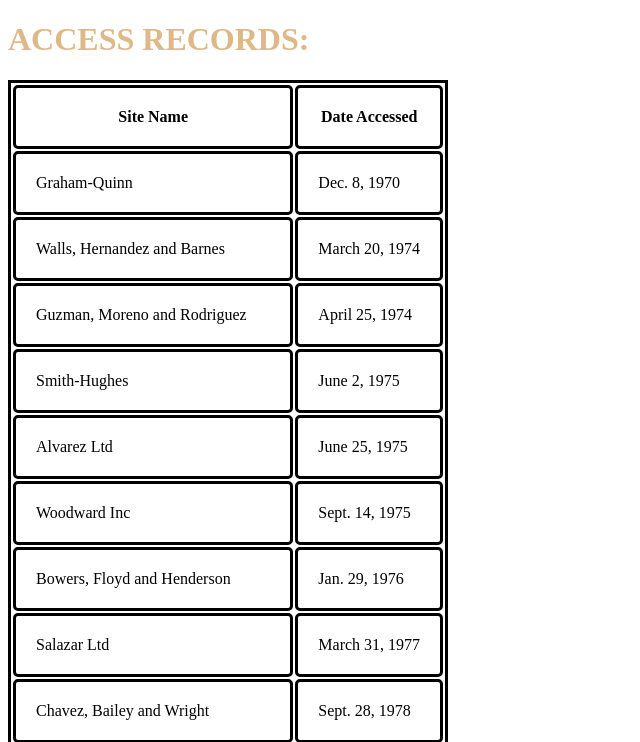
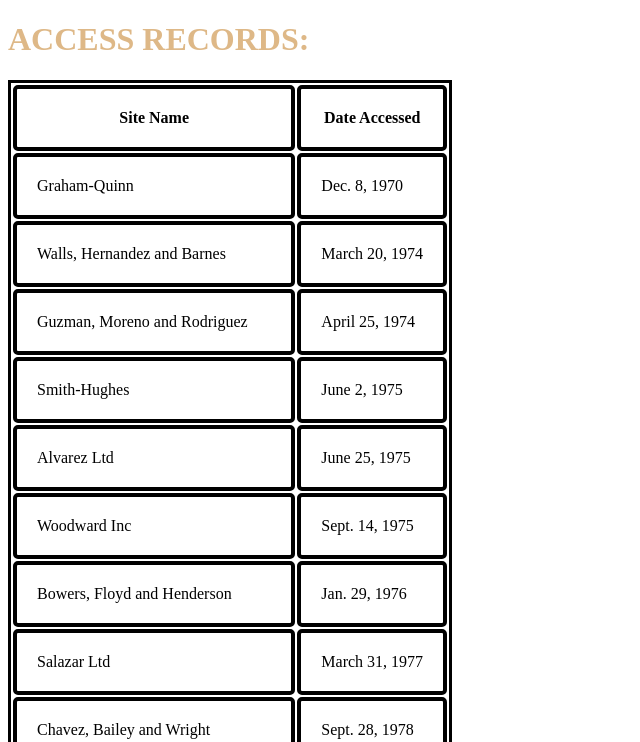
Before and after one commit to madhuri-chowhan/pagenew, a Django app: page /info in a window 1280 px wide. Shown: the top 742 px of the page, without its empty margins (0-640 px from the left). Run offline with Django 3.2, Linux system fonts and the light colour scheme; data comes from the database, SQL or seed files in the repository.

Commit message:
Update mystyle.css

```diff
--- a/project_one/static/css/mystyle.css
+++ b/project_one/static/css/mystyle.css
@@ -7,5 +7,5 @@ table{
     border: 3px solid black;
 }
 td, th{
-    border: 3px solid black; border-radius: 5px; padding: 20px;
+    border: 4px solid black; border-radius: 5px; padding: 20px;
 }
```
